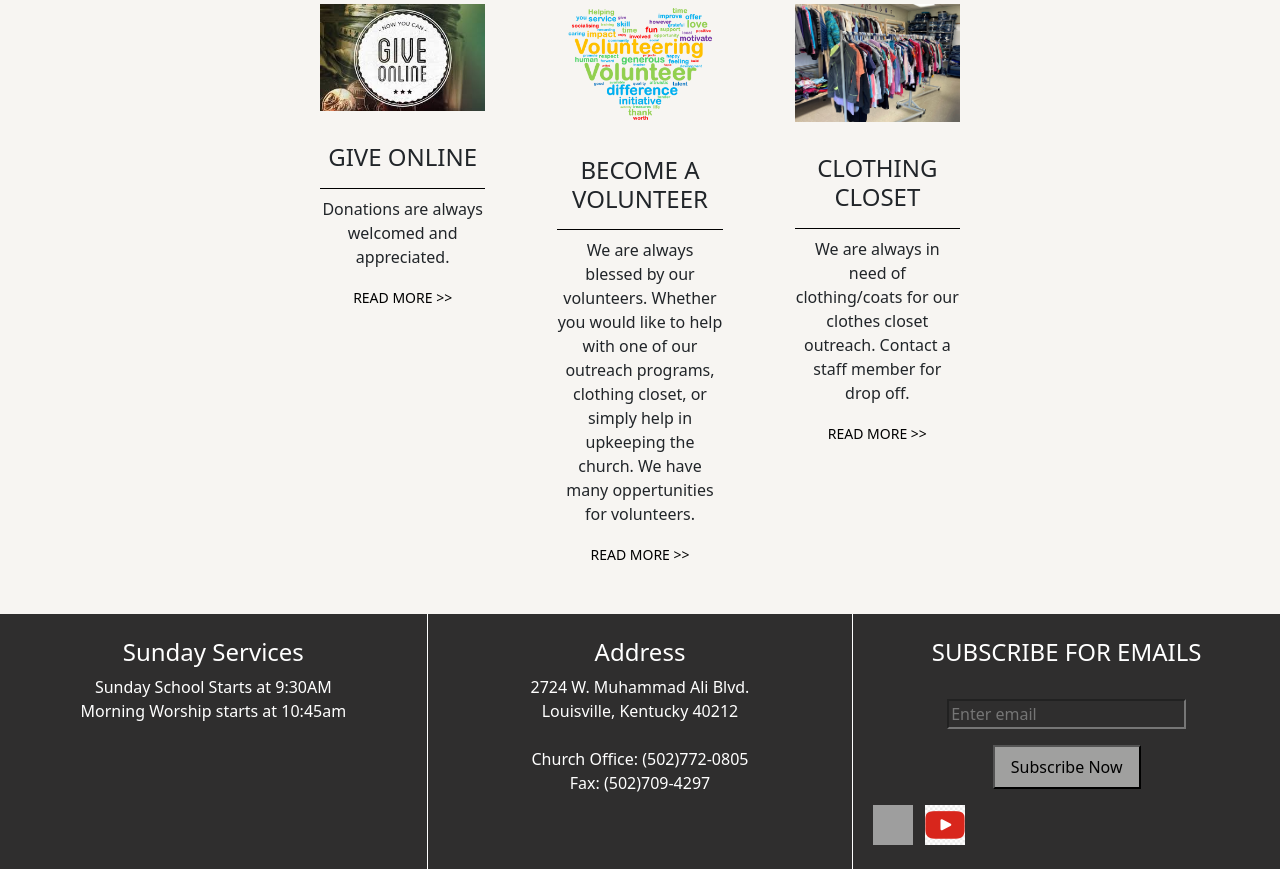
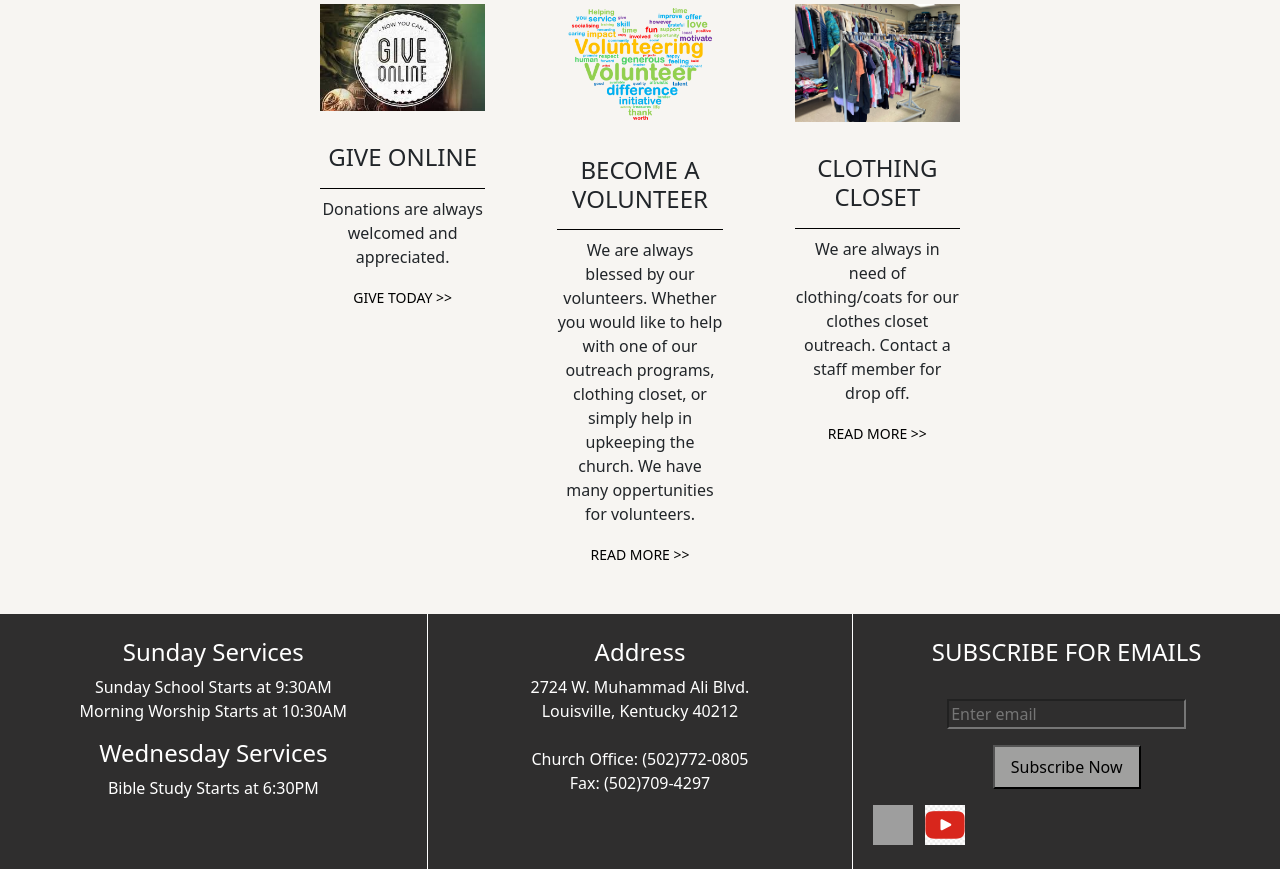
Before and after one commit to JimmyMorgan7979/guiding, a Node server app: page /donate in a window 1280 px wide. Shown: the part 537-1406 px from the top of the page. Run offline with Node 20, Linux system fonts and the light colour scheme; some libraries are stand-ins or nearby versions; grey boxes are pictures that could not be loaded.

Commit message:
correct spelling, grammer, and start times for services

```diff
--- a/views/donate.ejs
+++ b/views/donate.ejs
@@ -12,10 +12,10 @@
 <!--row start-->
 <div class="row py-5 text-center justify-content-center">
     <div class="col-sm-2 px-4">
-        <div class="bg-danger"><img src="static/images/giveonline.jpg" width="100%" height="100%"></div>
+        <div class="bg-danger"><img src="static/images/giveonline.jpg"  width="100%" height="100%"></div>
         <h4 class="bb">GIVE ONLINE</h4>
         <p>Donations are always welcomed and appreciated. </p>
-        <a class="small" href="https://www.givelify.com/donate/guiding-star-missionary-baptist-church-gsmbclou-louisville-ky-2j7wy5MTQ5NzYxMQ==/donation/amount">READ MORE >></a>
+        <a class="small" href="https://www.givelify.com/donate/guiding-star-missionary-baptist-church-gsmbclou-louisville-ky-2j7wy5MTQ5NzYxMQ==/donation/amount">GIVE TODAY >></a>
     </div>
 
     <div class="col-sm-2 px-4 mx-4">
--- a/views/index.ejs
+++ b/views/index.ejs
@@ -81,7 +81,7 @@
       <h4 class="bb">
       SHUT IN MINISTRY
       </h4>
-      <p>Many in our community cannot attend retular worship due to illness etc. Our outreach program travels to them bring hope and love</p>
+      <p>Many in our community cannot attend regular worship due to illness etc. Our outreach program travels to them bring hope and love</p>
       <a class="small" href="/about">READ MORE >></a>
   </div>
 </div>
--- a/views/layout.ejs
+++ b/views/layout.ejs
@@ -47,7 +47,9 @@
         <div class="col-lg-4 py-4 text-center">
             <h4>Sunday Services</h4>
                 <p>Sunday School Starts at 9:30AM<br>
-                   Morning Worship starts at 10:45am</p>
+                   Morning Worship Starts at 10:30AM</p>
+                   <h4>Wednesday Services</h4>
+                <p>Bible Study Starts at 6:30PM</p>
         </div>
         <div class="col-lg-4 py-4 br bl text-center">
             <h4>Address</h4>
```
